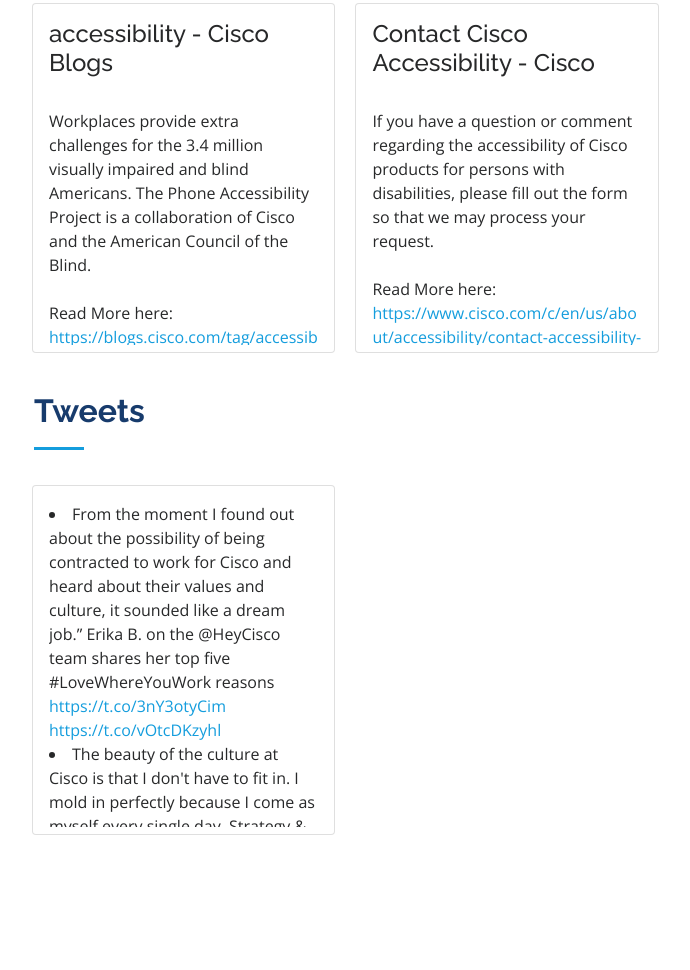
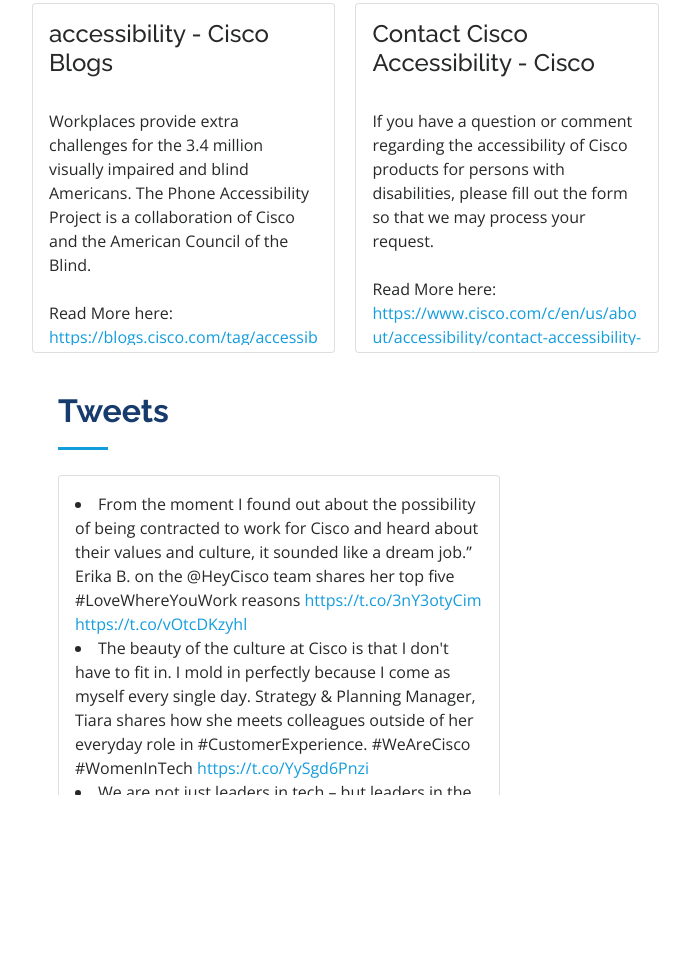
Before and after one commit to sawhney-kartik/inclusive-employement, a Flask app: page /cisco/erg/ in a window 1280 px wide. Shown: the part 2519-3489 px from the top of the page, without its empty margins (278-968 px from the left). After the commit the page ends 3314 px from the top, so only its background shows below. Run offline with Flask 2, Linux system fonts and the light colour scheme; some libraries are stand-ins or nearby versions.

Commit message:
changes again

```diff
--- a/Website/templates/cisco_tabs/employee.html
+++ b/Website/templates/cisco_tabs/employee.html
@@ -2698,7 +2698,7 @@
 
               </div>
               <div class="column">
-                </center><h4>Negative Comments</h4></center>
+                <center><h4>Negative Comments</h4></center>
                 <div class="progress">
                   <div class="progress-bar" style="width: 14.80%">14.80%</div>
                 </div>
--- a/Website/templates/cisco_tabs/erg.html
+++ b/Website/templates/cisco_tabs/erg.html
@@ -435,14 +435,14 @@
                       </div>
                     </div>
               <div class="container">
+        <div class="container">
         <div class="section-title">
-          <br> <h2>Tweets</h2>
+          <br> <h2>Tweets </h2>
           <div class="row">
-              <div class="column">
+            <div class="col-sm-6">
+              <div class="scrollable">
               <div class="card">
                 <div class="card-body">
-                    <div class="scrollable">
-                      <p class="card-text">
                   <li>From the moment I found out about the possibility of being contracted to work for Cisco and heard about their values and culture, it sounded like a dream job.”
 
                         Erika B. on the @HeyCisco team shares her top five #LoveWhereYouWork reasons <a href='https://t.co/3nY3otyCim'>https://t.co/3nY3otyCim</a> <a href='https://t.co/vOtcDKzyhl'>https://t.co/vOtcDKzyhl</a></li>
@@ -835,15 +835,13 @@
 
                         #DCAnywhere #10Customers10Days <a href='https://t.co/bsguo9LLQj'>https://t.co/bsguo9LLQj</a></li>
                         <li>Financial inclusion, empowerment and equitable opportunities. These are a few things that @Kiva strives to offer. Learn more in our Bridge to Possible series, hosted by @charitywater’s CEO @scottharrison. <a href='https://t.co/WiC6d8TPrs'>https://t.co/WiC6d8TPrs</a> <a href='https://t.co/f9aaIWOhfq'>https://t.co/f9aaIWOhfq</a></li>
-
-                          </p>
                   </div>
                 </div>
               </div>
             </div>
           </div>
         </div>
-      </div>
+      </div> </div> </div> </div>
     </section>
 
   </main>
```
Lines whose indentation alone changed are shown as unchanged.
